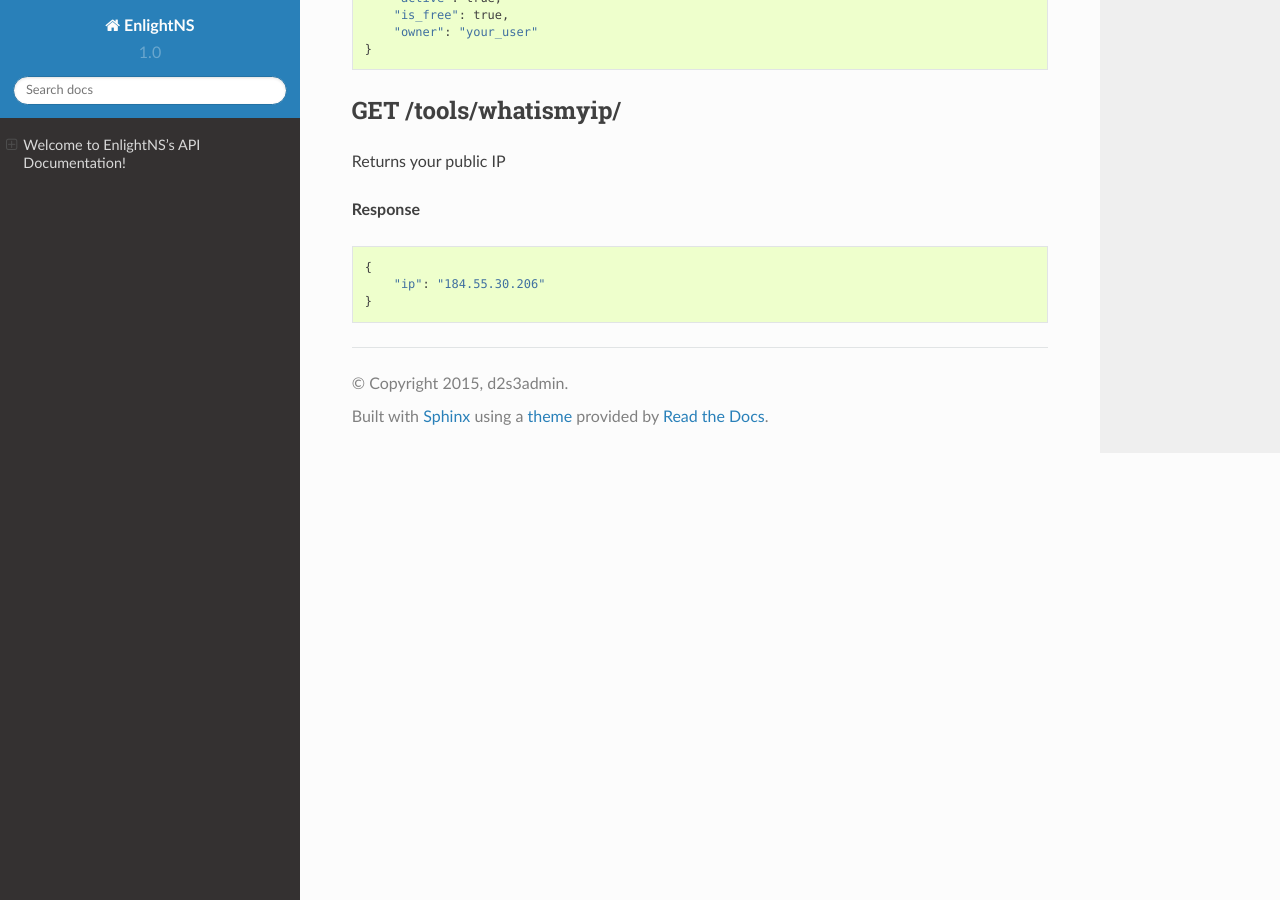
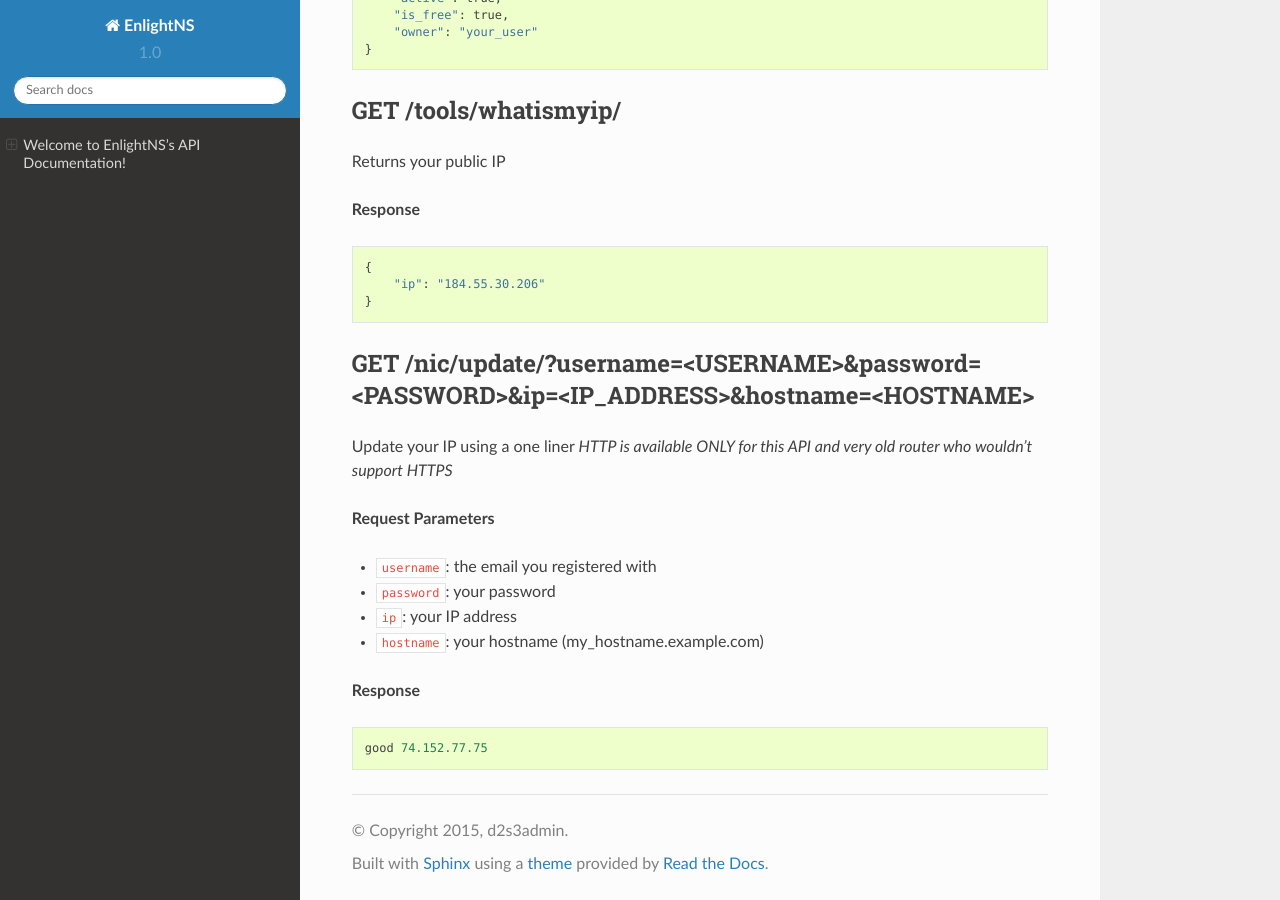
Before and after one commit to EnlightNS/enlightns-docs, a Sphinx documentation site: the page built from source/index.rst, in a window 1280 px wide and 900 px high, scrolled down 2961 px. Built offline with Sphinx 7.4.7 and the Read the Docs theme 2.0.0, drawn with Linux system fonts in a browser that asks for light colours.

Commit message:
Adding the oneliner API documentation.

```diff
--- a/source/index.rst
+++ b/source/index.rst
@@ -189,3 +189,24 @@ Returns your public IP
     }
 
 ..
+
+
+GET /nic/update/?username=<USERNAME>&password=<PASSWORD>&ip=<IP_ADDRESS>&hostname=<HOSTNAME>
+^^^^^^^^^^^^^^^^^^^^^^^^^^^^^^^^^^^^^^^^^^^^^^^^^^^^^^^^^^^^^^^^^^^^^^^^^^^^^^^^
+Update your IP using a one liner
+*HTTP is available ONLY for this API and very old router who wouldn't support HTTPS*
+
+**Request Parameters**
+
+- ``username``: the email you registered with
+- ``password``: your password
+- ``ip``:       your IP address
+- ``hostname``: your hostname (my_hostname.example.com)
+
+**Response**
+
+::
+
+    good 74.152.77.75
+
+..
```
